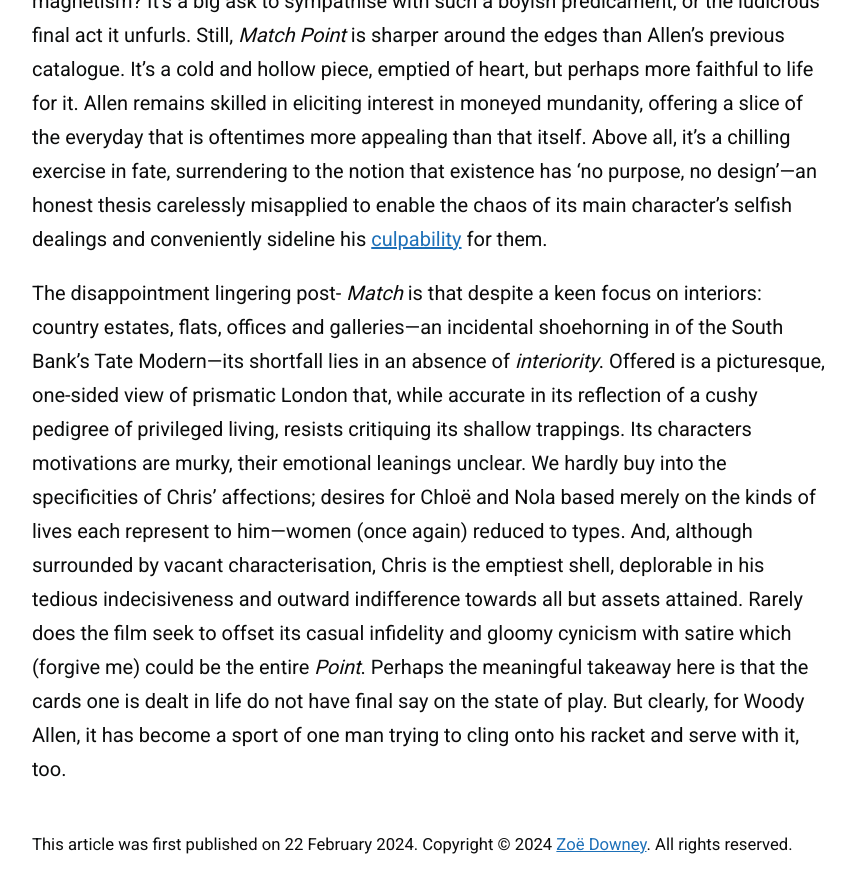
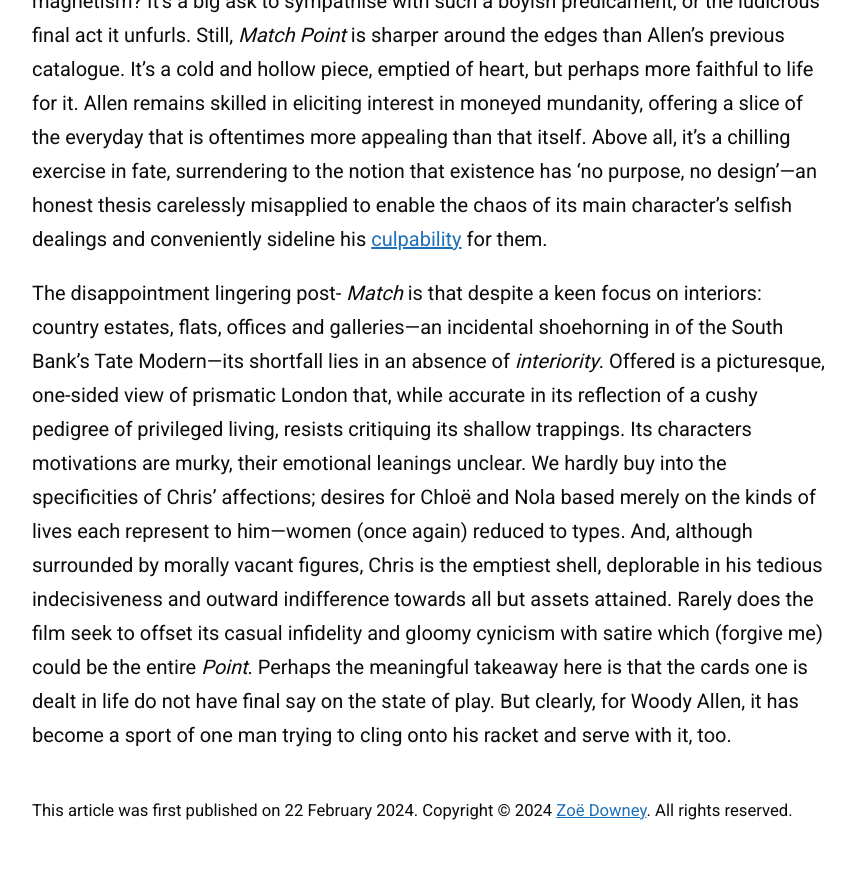
Before and after one commit to zoeurl/zoedowney.github.io, a Jekyll site: the page built from _posts/2024-2-22-match-point.md, in a window 1280 px wide and 900 px high, scrolled down 3002 px. Shown: the top 893 px of the window, without its empty margins (208-1063 px from the left). Built offline with Jekyll 4.4.1, drawn with Linux system fonts in a browser that asks for light colours; after the commit the page ends 3868 px from its top, so only the background shows below that.

Commit message:
Update 2024-2-22-match-point.md

```diff
--- a/_posts/2024-2-22-match-point.md
+++ b/_posts/2024-2-22-match-point.md
@@ -23,4 +23,4 @@
 
 It is on this essential, but tiresome, male conflict that _Match Point_ rests: does our protagonist choose wealth, standing and security tethered to a lukewarm coupling, or sacrifice it all for a less fortunate woman who tempts him via her sirenesque, sexual magnetism? It's a big ask to sympathise with such a boyish predicament, or the ludicrous final act it unfurls. Still, _Match Point_ is sharper around the edges than Allen’s previous catalogue. It’s a cold and hollow piece, emptied of heart, but perhaps more faithful to life for it. Allen remains skilled in eliciting interest in moneyed mundanity, offering a slice of the everyday that is oftentimes more appealing than that itself. Above all, it’s a chilling exercise in fate, surrendering to the notion that existence has ‘no purpose, no design’—an honest thesis carelessly misapplied to enable the chaos of its main character’s selfish dealings and conveniently sideline his [culpability](https://www.theguardian.com/film/2023/sep/08/woody-allen-venice-applause-metoo) for them.
 
-The disappointment lingering post- _Match_ is that despite a keen focus on interiors: country estates, flats, offices and galleries—an incidental shoehorning in of the South Bank’s Tate Modern—its shortfall lies in an absence of _interiority_. Offered is a picturesque, one-sided view of prismatic London that, while accurate in its reflection of a cushy pedigree of privileged living, resists critiquing its shallow trappings. Its characters motivations are murky, their emotional leanings unclear. We hardly buy into the specificities of Chris’ affections; desires for Chloë and Nola based merely on the kinds of lives each represent to him—women (once again) reduced to types. And, although surrounded by vacant characterisation, Chris is the emptiest shell, deplorable in his tedious indecisiveness and outward indifference towards all but assets attained. Rarely does the film seek to offset its casual infidelity and gloomy cynicism with satire which (forgive me) could be the entire _Point_. Perhaps the meaningful takeaway here is that the cards one is dealt in life do not have final say on the state of play. But clearly, for Woody Allen, it has become a sport of one man trying to cling onto his racket and serve with it, too.
+The disappointment lingering post- _Match_ is that despite a keen focus on interiors: country estates, flats, offices and galleries—an incidental shoehorning in of the South Bank’s Tate Modern—its shortfall lies in an absence of _interiority_. Offered is a picturesque, one-sided view of prismatic London that, while accurate in its reflection of a cushy pedigree of privileged living, resists critiquing its shallow trappings. Its characters motivations are murky, their emotional leanings unclear. We hardly buy into the specificities of Chris’ affections; desires for Chloë and Nola based merely on the kinds of lives each represent to him—women (once again) reduced to types. And, although surrounded by morally vacant figures, Chris is the emptiest shell, deplorable in his tedious indecisiveness and outward indifference towards all but assets attained. Rarely does the film seek to offset its casual infidelity and gloomy cynicism with satire which (forgive me) could be the entire _Point_. Perhaps the meaningful takeaway here is that the cards one is dealt in life do not have final say on the state of play. But clearly, for Woody Allen, it has become a sport of one man trying to cling onto his racket and serve with it, too.
```
